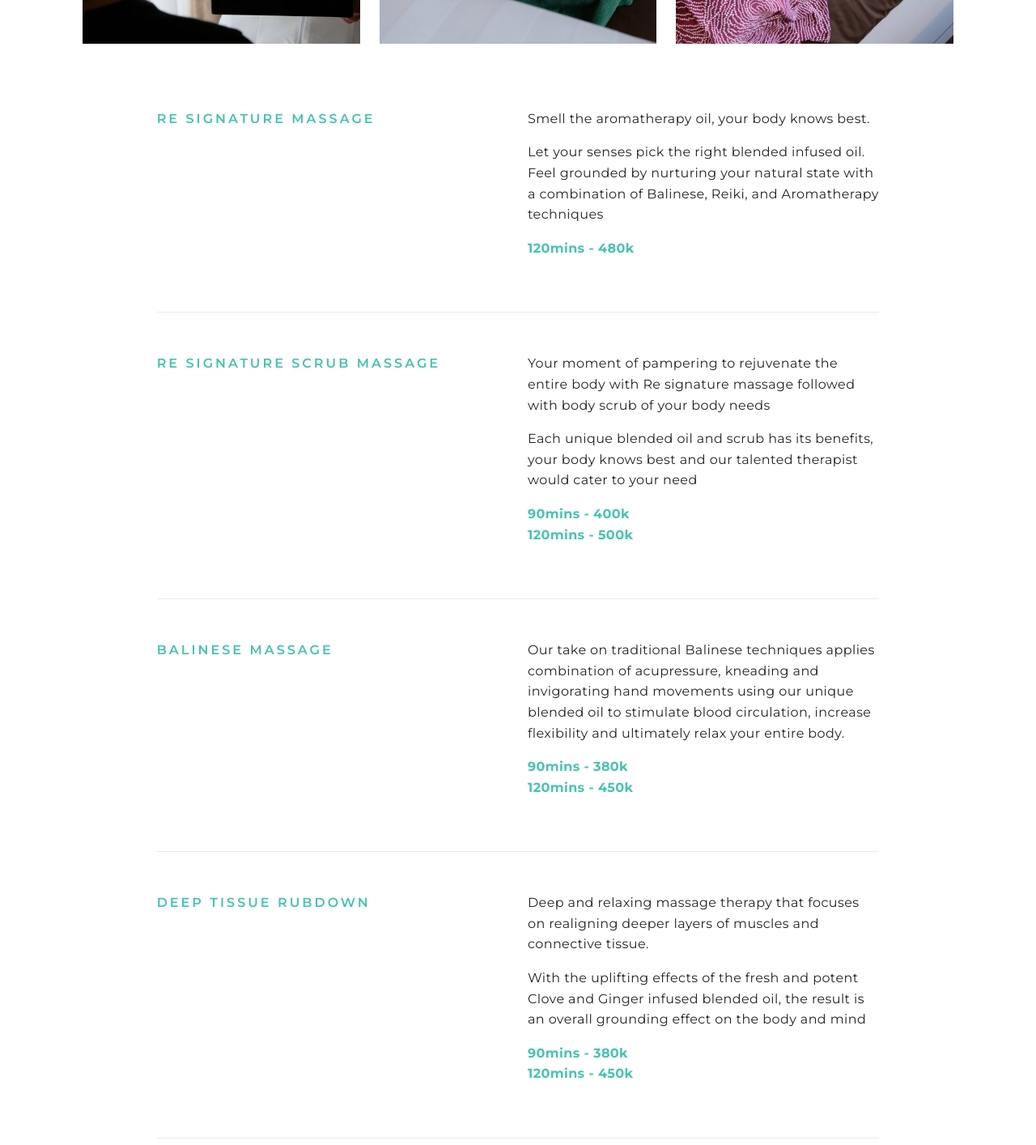
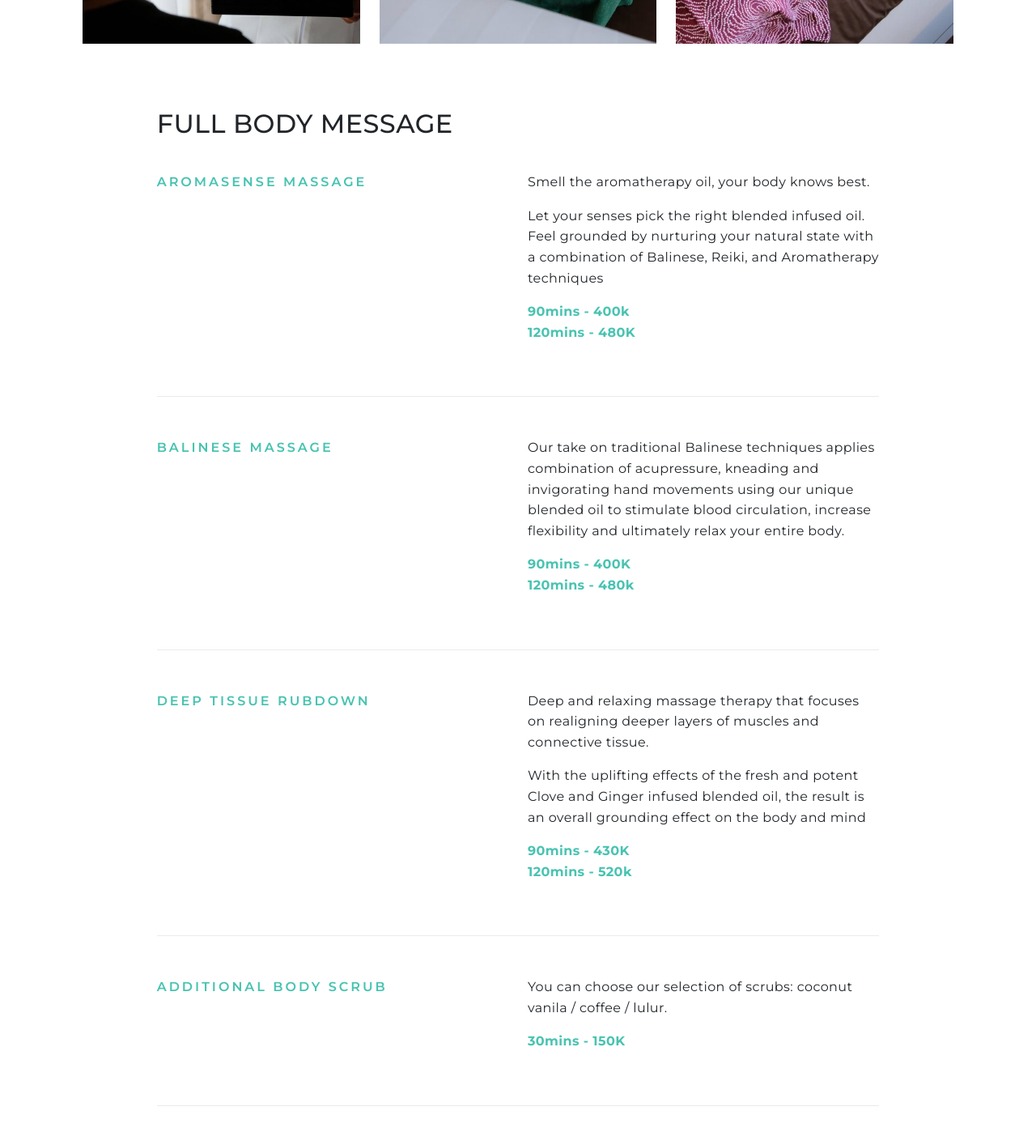
Before and after one commit to aldipee/redayspa, a Next.js app: page /home-treatment in a window 1280 px wide. Shown: the part 1100-2514 px from the top of the page at 81% size. Built offline with nearby package versions, Linux system fonts and the light colour scheme.

Commit message:
fix: menu item

```diff
--- a/pages/home-treatment.js
+++ b/pages/home-treatment.js
@@ -111,10 +111,14 @@ export default function Home() {
           <div className="container">
             <div className="row">
               <div className="col-lg-10 offset-lg-1">
+                <h2 className="mb40" data-aos="fade-up">
+                  {" "}
+                  FULL BODY MESSAGE{" "}
+                </h2>
                 <div className="treatment-item" data-aos="fade-up">
                   <div className="row">
                     <div className="col-sm-6">
-                      <div className="sm-heading">RE SIGNATURE MASSAGE</div>
+                      <div className="sm-heading">AROMASENSE MASSAGE</div>
                     </div>
                     <div className="col-sm-6">
                       <p>Smell the aromatherapy oil, your body knows best.</p>
@@ -122,11 +126,15 @@ export default function Home() {
                         Let your senses pick the right blended infused oil. Feel grounded by nurturing your natural
                         state with a combination of Balinese, Reiki, and Aromatherapy techniques
                       </p>
-                      <p className="font-bold green">120mins - 480k</p>
+                      <p className="font-bold green">
+                        90mins - 400k
+                        <br />
+                        120mins - 480K
+                      </p>
                     </div>
                   </div>
                 </div>
-                <div className="treatment-item" data-aos="fade-up">
+                {/* <div className="treatment-item" data-aos="fade-up">
                   <div className="row">
                     <div className="col-sm-6">
                       <div className="sm-heading">RE SIGNATURE SCRUB MASSAGE</div>
@@ -147,7 +155,7 @@ export default function Home() {
                       </p>
                     </div>
                   </div>
-                </div>
+                </div> */}
                 <div className="treatment-item" data-aos="fade-up">
                   <div className="row">
                     <div className="col-sm-6">
@@ -160,9 +168,9 @@ export default function Home() {
                         increase flexibility and ultimately relax your entire body.
                       </p>
                       <p className="font-bold green">
-                        90mins - 380k
+                        90mins - 400K
                         <br />
-                        120mins - 450k
+                        120mins - 480k
                       </p>
                     </div>
                   </div>
@@ -182,10 +190,22 @@ export default function Home() {
                         result is an overall grounding effect on the body and mind
                       </p>
                       <p className="font-bold green">
-                        90mins - 380k
+                        90mins - 430K
                         <br />
-                        120mins - 450k
+                        120mins - 520k
                       </p>
+                    </div>
+                  </div>
+                </div>
+                <div className="treatment-item" data-aos="fade-up">
+                  <div className="row">
+                    <div className="col-sm-6">
+                      <div className="sm-heading">ADDITIONAL BODY SCRUB</div>
+                    </div>
+                    <div className="col-sm-6">
+                      <p>You can choose our selection of scrubs: coconut vanila / coffee / lulur.</p>
+
+                      <p className="font-bold green">30mins - 150K</p>
                     </div>
                   </div>
                 </div>
```
